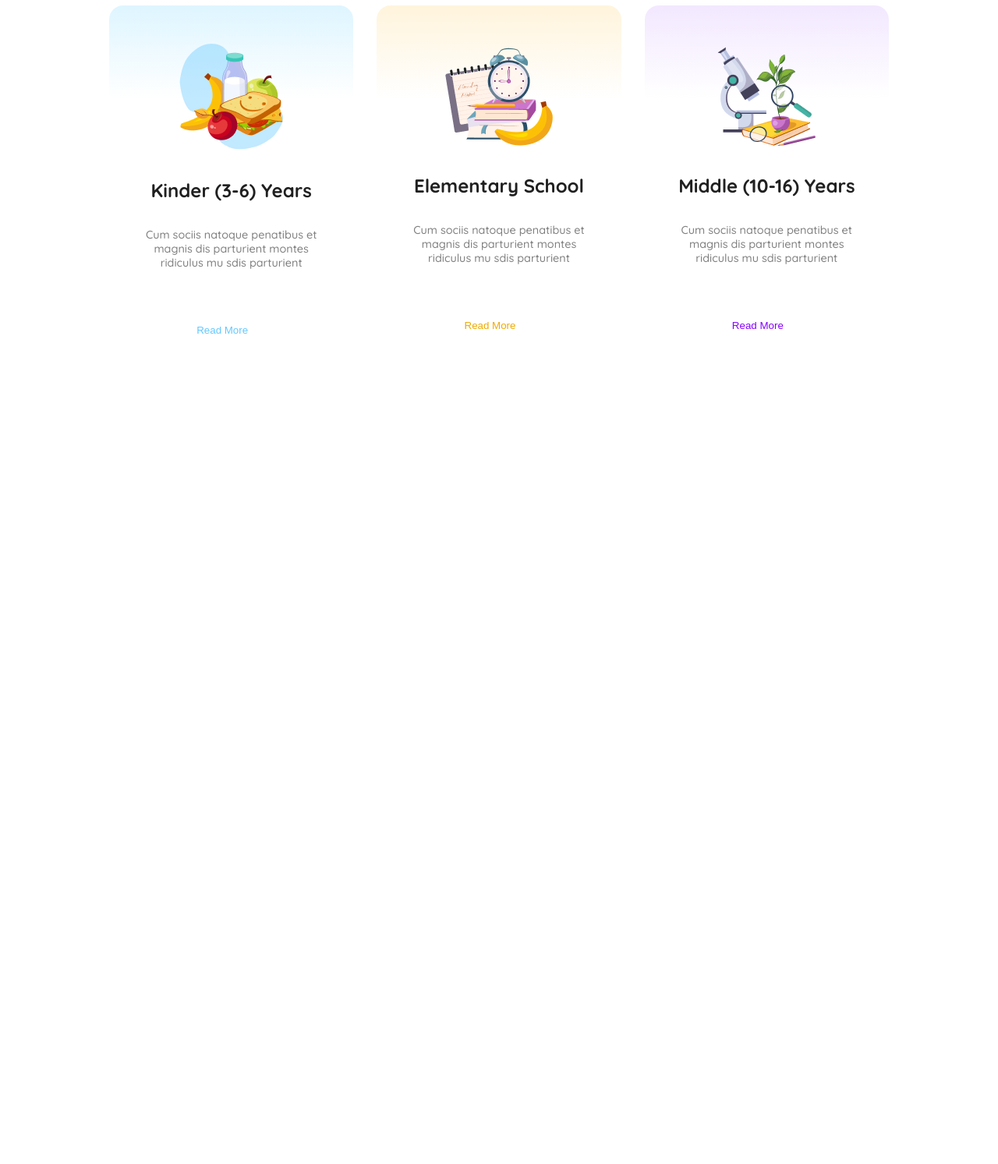
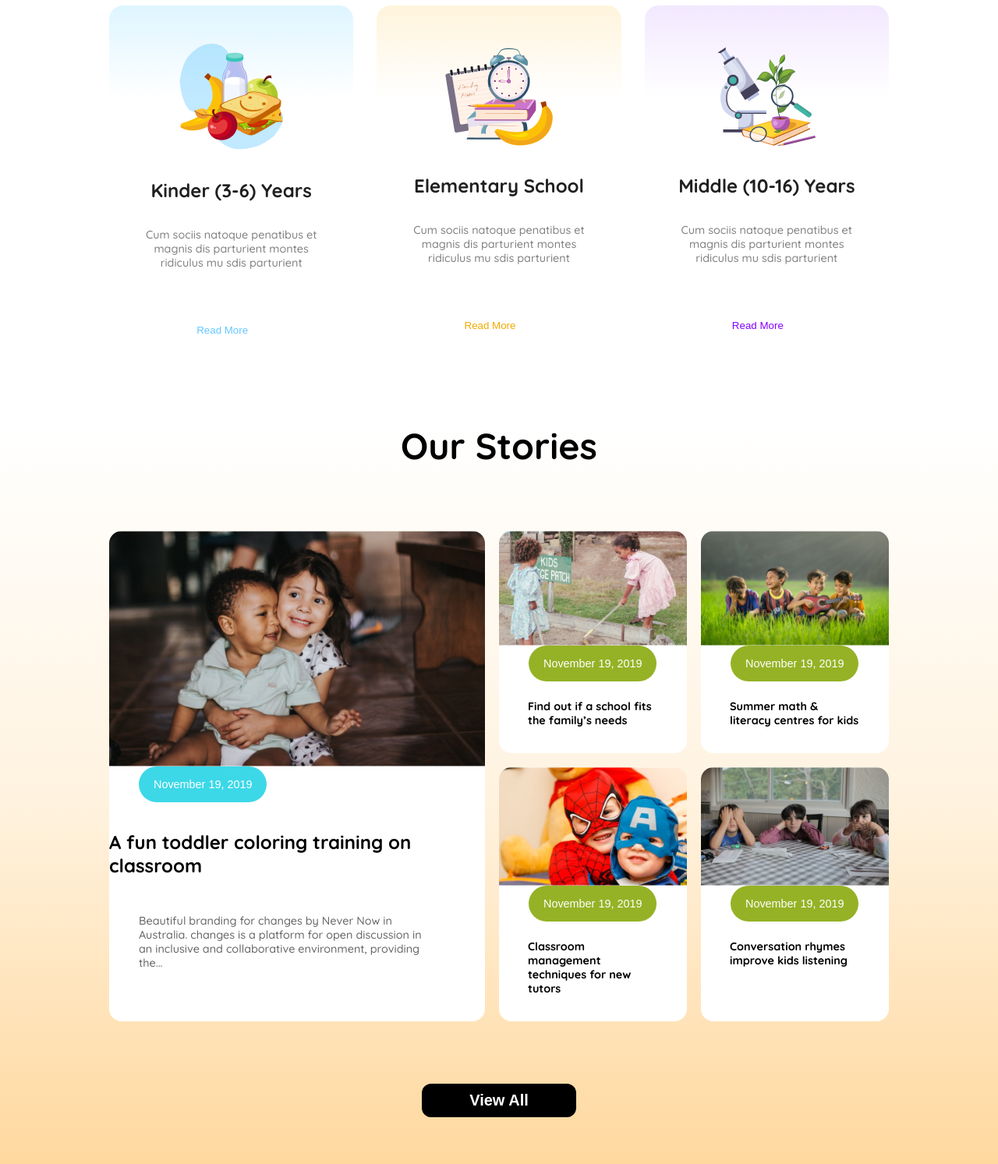
Before and after one commit to raad16/programing-hero-assignment-2, a plain HTML site: page index.html in a window 1280 px wide. Shown: the part 868-2361 px from the top of the page at 78% size. Before the commit the page ends 1356 px from the top, so only its background shows below. Drawn offline with Linux system fonts and the light colour scheme.

Commit message:
added stories section with improved responsive design for mobile

```diff
--- a/index.html
+++ b/index.html
@@ -64,6 +64,51 @@
                 </div>
             </div>
         </section>
+        <section class="stories-section">
+            <h2 class="section-title">Our Stories</h2>
+
+            <div class="stories-grid">
+                <div class="story-card large">
+                    <img src="assets/story-1.png" alt="">
+                    <div class="story-content">
+                    <button class="date blue">November 19, 2019</button>
+                    <h3>A fun toddler coloring training on classroom</h3>
+                    <p>Beautiful branding for changes by Never Now in Australia. changes is a platform for open discussion in an inclusive and collaborative environment, providing the...</p>
+                </div>
+                </div>
+                <div class="story-card">
+                    <img src="assets/story-2.png" alt="Kids outside">
+                    <div class="story-content">
+                        <button class="date green">November 19, 2019</button>
+                        <h4>Find out if a school fits the family’s needs</h4>
+                    </div>
+                </div>
+                <div class="story-card">
+                    <img src="assets/story-3.png" alt="Kids outside">
+                    <div class="story-content">
+                        <button class="date green">November 19, 2019</button>
+                        <h4>Summer math & literacy centres for kids</h4>
+                    </div>
+                </div>
+                <div class="story-card">
+                    <img src="assets/story-4.png" alt="Kids outside">
+                    <div class="story-content">
+                        <button class="date green">November 19, 2019</button>
+                        <h4>Classroom management techniques for new tutors</h4>
+                    </div>
+                </div>
+                <div class="story-card">
+                    <img src="assets/story-5.png" alt="Kids outside">
+                    <div class="story-content">
+                        <button class="date green">November 19, 2019</button>
+                        <h4>Conversation rhymes improve kids listening</h4>
+                    </div>
+                </div>
+            </div>
+            <div class="btn-container">
+                <button class="view-all">View All</button>
+            </div>
+        </section>
     </main>
 </body>
 </html>
--- a/style/school.css
+++ b/style/school.css
@@ -80,7 +80,7 @@
 }
 
 .banner{
-    max-width: 1158px;
+    /* max-width: 1158px; */
     display: flex;
     gap: 50px;
     margin: 0 140px;
@@ -88,17 +88,18 @@
 }
 
 .banner-content{
-    max-width: 640px;
+    /* max-width: 640px; */
 }
 
 .banner-title{
     font-weight: 700;
     font-size: 3rem;
+    margin-bottom: 24px;
 }
 
 .banner-description{
     font-size: 1.25rem;
-
+    margin-bottom: 24px;
 }
 
 .enrooll-btn{
@@ -195,6 +196,100 @@
     color: #8700FF;
 }
 
+.stories-section{
+    background: linear-gradient(to bottom, #ffffff, #fff3e0, #ffd89e);
+}
+
+.section-title{
+    text-align: center;
+    font-size: 2.9rem;
+    font-weight: 700px;
+    margin-top: 60px;
+}
+
+.stories-grid{
+    display: grid;
+    grid-template-columns: 2fr 1fr 1fr;
+    gap: 18px;
+    margin: 80px 140px;
+}
+
+.story-card{
+    background-color: #FFFFFF;
+    border-radius: 16px;
+    overflow: hidden;
+}
+.story-card img{
+    width: 100%;
+    display: block;
+}
+
+.story-card.large{
+    grid-row: span 2;
+}
+
+.date{
+    font-size: .9rem;
+    font-weight: 500;
+    color: #FFFFFF;
+    padding: 15px 19px;
+    margin-left: 38px;
+    border: none;
+    border-radius: 48px;
+}
+
+.story-card h3{
+    font-size: 1.5rem;
+    font-weight: 700px;
+    color: #000000;
+    margin-top: 36px;
+}
+
+.story-card p{
+    font-size: .9rem;
+    font-weight: 500;
+    color: #666666;
+    margin: 47px 68px 34px 38px;
+
+}
+
+.story-card h4{
+    font-size: .9rem;
+    font-weight: 700;
+    color: #000000;
+    margin: 23px 37px 33px 37px;
+}
+
+.btn-container{
+    text-align: center;
+    padding-bottom: 60px;
+
+}
+
+.view-all{
+    font-size: 1.25rem;
+    font-weight: 700;
+    color: #FFFFFF;
+    padding: 10px 61px;
+    border: none;
+    border-radius: 12px;
+    background-color: black;
+    cursor: pointer;
+
+}
+
+.blue{
+    background-color: #3CD8E8;
+}
+
+.green{
+    background-color: #95B226;
+}
+
+
+
+
+
 
 @media screen and (max-width: 576px) {
 
@@ -250,7 +345,8 @@
         max-width: 390px;
     }
 
-    .curriculum-description{
+    .curriculum-description,
+    .stories-grid{
         margin: 0;
     }
     .curriculum-card{
@@ -265,4 +361,34 @@
         margin: 20px 16px;
     }
 
+    .stories-grid{
+        grid-template-columns: repeat(2, 1fr);
+    }
+    .story-card.large{
+        grid-column: span 2;
+    }
+    .stories-section{
+        margin: 0 16px;
+    }
+    .section-title{
+        margin: 40px 0 20px 0;
+    }
+    .date{
+        margin-top: -10px;
+        font-size: .7rem;
+    }
+
+    .story-card h4{
+        font-size: .7rem;
+        margin: 11px 23px 17px 22px;
+    }
+
+    .btn-container{
+        text-align: center;
+        margin-top: 20px;
+    }
+    .view-all{
+        padding: 5px 37px;
+        font-size: 1rem;
+    }
 }
```
